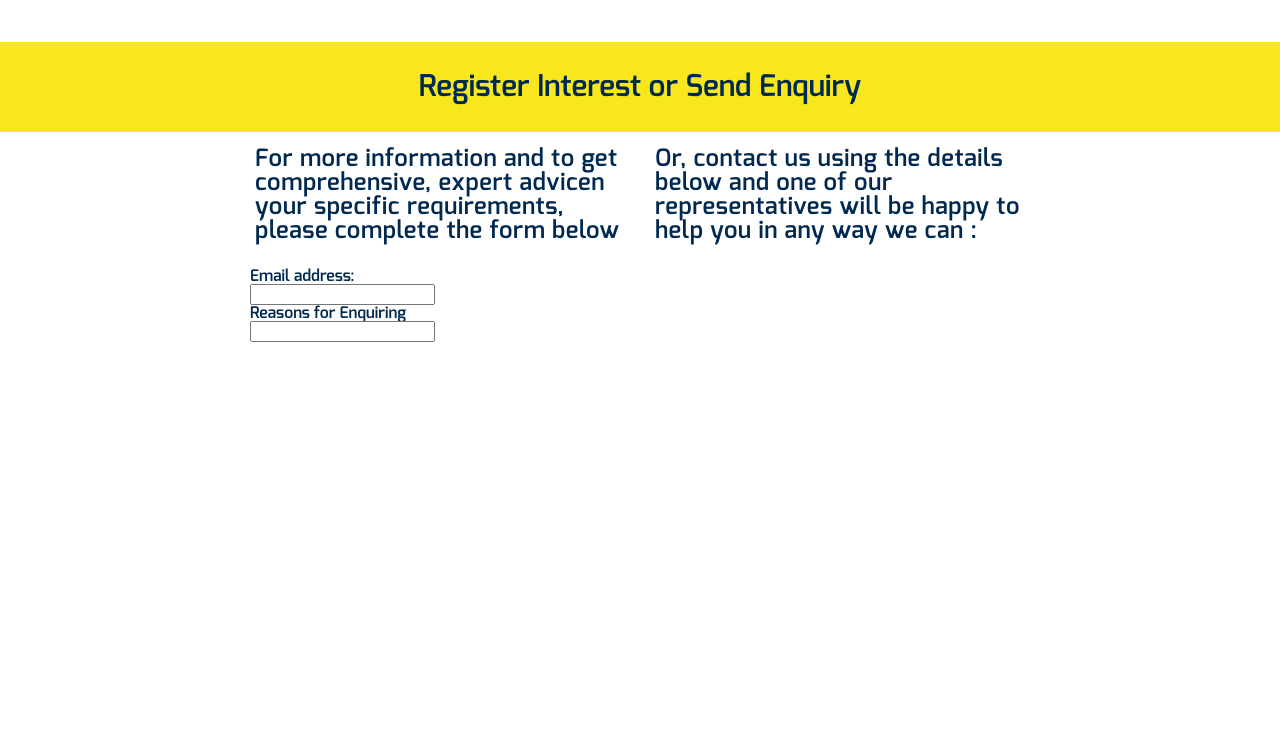
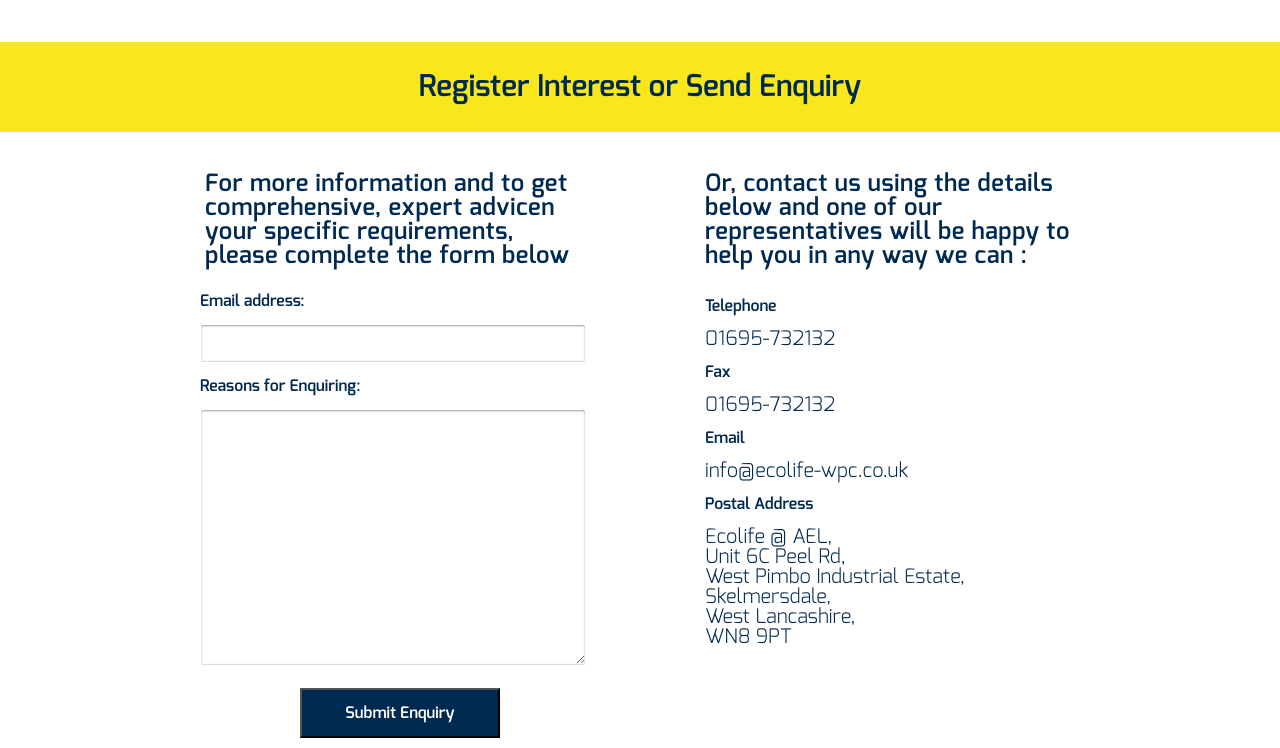
Before and after one commit to tankjem/ecolife, a plain HTML site: page index.html in a window 1280 px wide. Shown: the part 7262-8010 px from the top of the page. Before the commit the page ends 7614 px from the top, so only its background shows below. Drawn offline with Linux system fonts and the light colour scheme.

Commit message:
css and chill

```diff
--- a/css/style.css
+++ b/css/style.css
@@ -125,6 +125,20 @@ h4{
   /*padding-bottom: 15px;*/
 
 }
+h6 {
+  font-family: "Exo-DemiBold", serif;
+  color:#002951;
+  padding: 15px;
+
+}
+small{
+  font-family: "Exo-Light", serif;
+  font-size: 20px;
+  /*margin: 15px 0px 0px 0px;*/
+  padding: 0px 0px 0px 15px;
+  color: #002951;
+}
+
 p{
   font-family: "Exo-DemiBold", serif;
   font-size: 24px;
@@ -133,6 +147,7 @@ p{
   letter-spacing: 0.6px;
   color:#002951;
 }
+
 .container{
   width: 800px;
   height: auto;
@@ -150,7 +165,8 @@ p{
   float: left;
   position: relative;
   left: 50%;
-  margin-left: -400px;
+  margin-top: 25px;
+  margin-left: -450px;
 }
 .contact-container{
   width: 400px;
@@ -159,14 +175,49 @@ p{
   /*text-align: center;*/
   float: right;
   position: relative;
+  margin-top: 25px;
   right: 50%;
-  margin-right: -400px;
+  margin-right: -450px;
 
 }
 form{
   font-family:"Exo-DemiBold", serif;
   padding: 10px;
   color: #002951;
+}
+.button{
+  margin: 20px 0px 0px 100px;
+}
+button{
+  width:200px;
+  height: 50px;
+  background-color: #002951;
+  font-family:"Exo-DemiBold", serif;
+  color: white;
+  font-size: 16px;
+}
+#email{
+  padding-left: 2px;
+  font-family:"Exo-Light", serif;
+  font-size: 16px;
+  height: 34px;
+  width: 100%;
+  border-radius: 3px;
+  border: 1px solid transparent;
+  border-top: none;
+  border-bottom: 1px solid #DDD;
+  box-shadow: inset 0 1px 2px rgba(0,0,0,.39), 0 -1px 1px #FFF, 0 1px 0 #FFF;
+}
+textarea{
+  font-family:"Exo-Light", serif;
+  font-size: 16px;
+  height: 250px;
+  width: 100%;
+  border-radius: 3px;
+  border: 1px solid transparent;
+  border-top: none;
+  border-bottom: 1px solid #DDD;
+  box-shadow: inset 0 1px 2px rgba(0,0,0,.39), 0 -1px 1px #FFF, 0 1px 0 #FFF;
 }
 
 .picture {
--- a/index.html
+++ b/index.html
@@ -173,14 +173,36 @@ the production of window profiles:
 <div class="form-container">
 <p>For more information and to get comprehensive, expert advicen your specific requirements, please complete the form below</p>
   <form>
-    Email address:<br>
-    <input type="text" name="email"><br>
-    Reasons for Enquiring<br>
-    <input type="text" name="enquiry">
+    Email address:
+    <br>
+    <br>
+    <input id="email" type="text" name="email">
+    <br>
+    <br>
+    Reasons for Enquiring:
+    <br>
+    <br>
+    <textarea cols="60" rows="25" name="comment"></textarea>
+    <div class="button">
+      <button type="submit">Submit Enquiry</button>
+    </div>
   </form>
 </div>
 <div class="contact-container">
 <p>Or, contact us using the details below and one of our representatives will be happy to help you in any way we can :</p>
+<h6>Telephone</h6>
+<small>01695-732132</small>
+<h6>Fax</h6>
+<small>01695-732132</small>
+<h6>Email</h6>
+<small>info@ecolife-wpc.co.uk</small>
+<h6>Postal Address</h6>
+<small>Ecolife @ AEL,</small><br>
+<small>Unit 6C Peel Rd,</small><br>
+<small>West Pimbo Industrial Estate,</small><br>
+<small>Skelmersdale,</small><br>
+<small>West Lancashire,</small><br>
+<small>WN8 9PT</small><br>
 </div>
 
 
```
